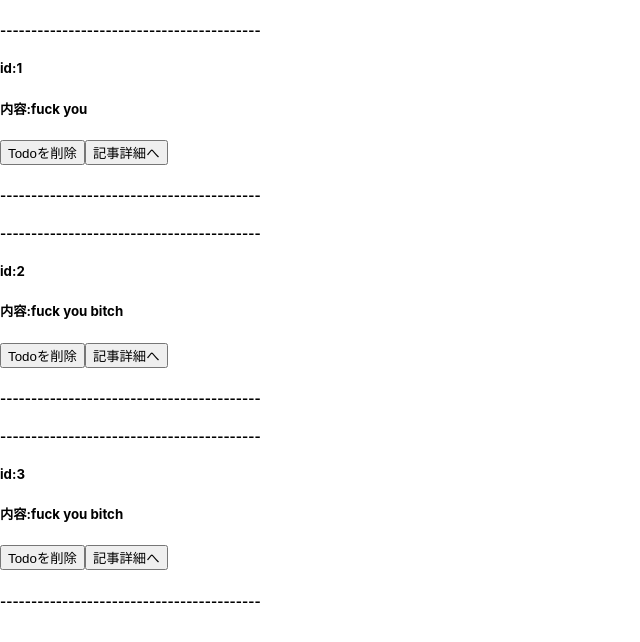
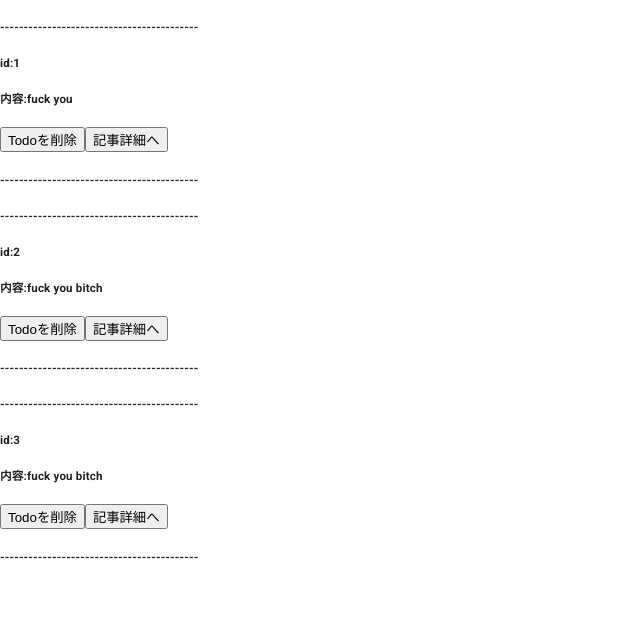
Before and after one commit to yuyaamano23/next_todo_api, a Next.js app: page / in a window 1280 px wide. Shown: the top 642 px of the page, without its empty margins (0-640 px from the left). Built offline with nearby package versions, Linux system fonts and the light colour scheme.

Commit message:
material ui 事前準備用ファイルの設定

```diff
--- /dev/null
+++ b/src/components/Theme.ts
@@ -0,0 +1,22 @@
+import { createMuiTheme } from '@material-ui/core/styles'
+import { red } from '@material-ui/core/colors'
+
+// Create a theme instance.
+const theme = createMuiTheme({
+  palette: {
+    primary: {
+      main: '#556cd6',
+    },
+    secondary: {
+      main: '#19857b',
+    },
+    error: {
+      main: red.A400,
+    },
+    background: {
+      default: '#fff',
+    },
+  },
+})
+
+export default theme
--- a/src/pages/_app.tsx
+++ b/src/pages/_app.tsx
@@ -1,9 +1,36 @@
 import 'styles/globals.scss'
 import React from 'react'
 import { AppProps } from 'next/app'
+import Head from 'next/head'
+import { ThemeProvider } from '@material-ui/core/styles'
+import CssBaseline from '@material-ui/core/CssBaseline'
+import theme from 'components/Theme'
 
 function MyApp({ Component, pageProps }: AppProps): JSX.Element {
-  return <Component {...pageProps} />
+  React.useEffect(() => {
+    // Remove the server-side injected CSS.
+    const jssStyles = document.querySelector('#jss-server-side')
+    if (jssStyles) {
+      jssStyles.parentElement?.removeChild(jssStyles)
+    }
+  }, [])
+
+  return (
+    <React.Fragment>
+      <Head>
+        <title>My page</title>
+        <meta
+          name="viewport"
+          content="minimum-scale=1, initial-scale=1, width=device-width"
+        />
+      </Head>
+      <ThemeProvider theme={theme}>
+        {/* CssBaseline kickstart an elegant, consistent, and simple baseline to build upon. */}
+        <CssBaseline />
+        <Component {...pageProps} />
+      </ThemeProvider>
+    </React.Fragment>
+  )
 }
 
 export default MyApp
--- /dev/null
+++ b/src/pages/_document.tsx
@@ -0,0 +1,70 @@
+import React from 'react'
+import Document, { Html, Head, Main, NextScript } from 'next/document'
+import { ServerStyleSheets } from '@material-ui/core/styles'
+import theme from 'components/Theme'
+
+export default class MyDocument extends Document {
+  // eslint-disable-next-line @typescript-eslint/explicit-module-boundary-types
+  render() {
+    return (
+      <Html lang="ja">
+        <Head>
+          <link
+            rel="stylesheet"
+            href="https://fonts.googleapis.com/css?family=Roboto:300,400,500,700&display=swap"
+          />
+        </Head>
+        <body>
+          <Main />
+          <NextScript />
+        </body>
+      </Html>
+    )
+  }
+}
+
+// `getInitialProps` belongs to `_document` (instead of `_app`),
+// it's compatible with server-side generation (SSG).
+MyDocument.getInitialProps = async (ctx) => {
+  // Resolution order
+  //
+  // On the server:
+  // 1. app.getInitialProps
+  // 2. page.getInitialProps
+  // 3. document.getInitialProps
+  // 4. app.render
+  // 5. page.render
+  // 6. document.render
+  //
+  // On the server with error:
+  // 1. document.getInitialProps
+  // 2. app.render
+  // 3. page.render
+  // 4. document.render
+  //
+  // On the client
+  // 1. app.getInitialProps
+  // 2. page.getInitialProps
+  // 3. app.render
+  // 4. page.render
+
+  // Render app and page and get the context of the page with collected side effects.
+  const sheets = new ServerStyleSheets()
+  const originalRenderPage = ctx.renderPage
+
+  ctx.renderPage = () =>
+    originalRenderPage({
+      enhanceApp: (App) => (props) => sheets.collect(<App {...props} />),
+    })
+
+  const initialProps = await Document.getInitialProps(ctx)
+
+  return {
+    ...initialProps,
+    // Styles fragment is rendered after the app and page rendering finish.
+    styles: [
+      ...React.Children.toArray(initialProps.styles),
+      sheets.getStyleElement(),
+    ],
+  }
+}
```
